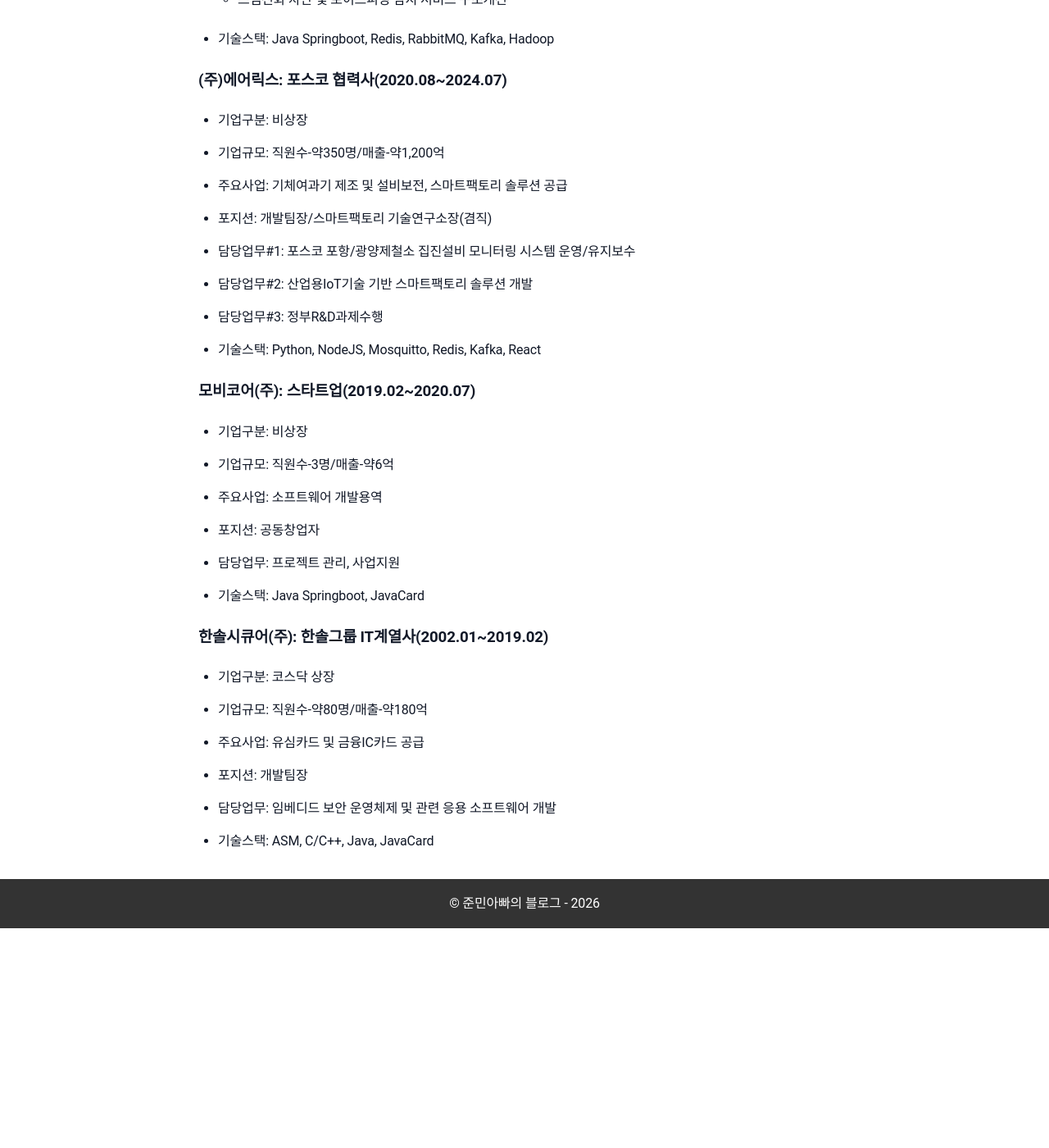
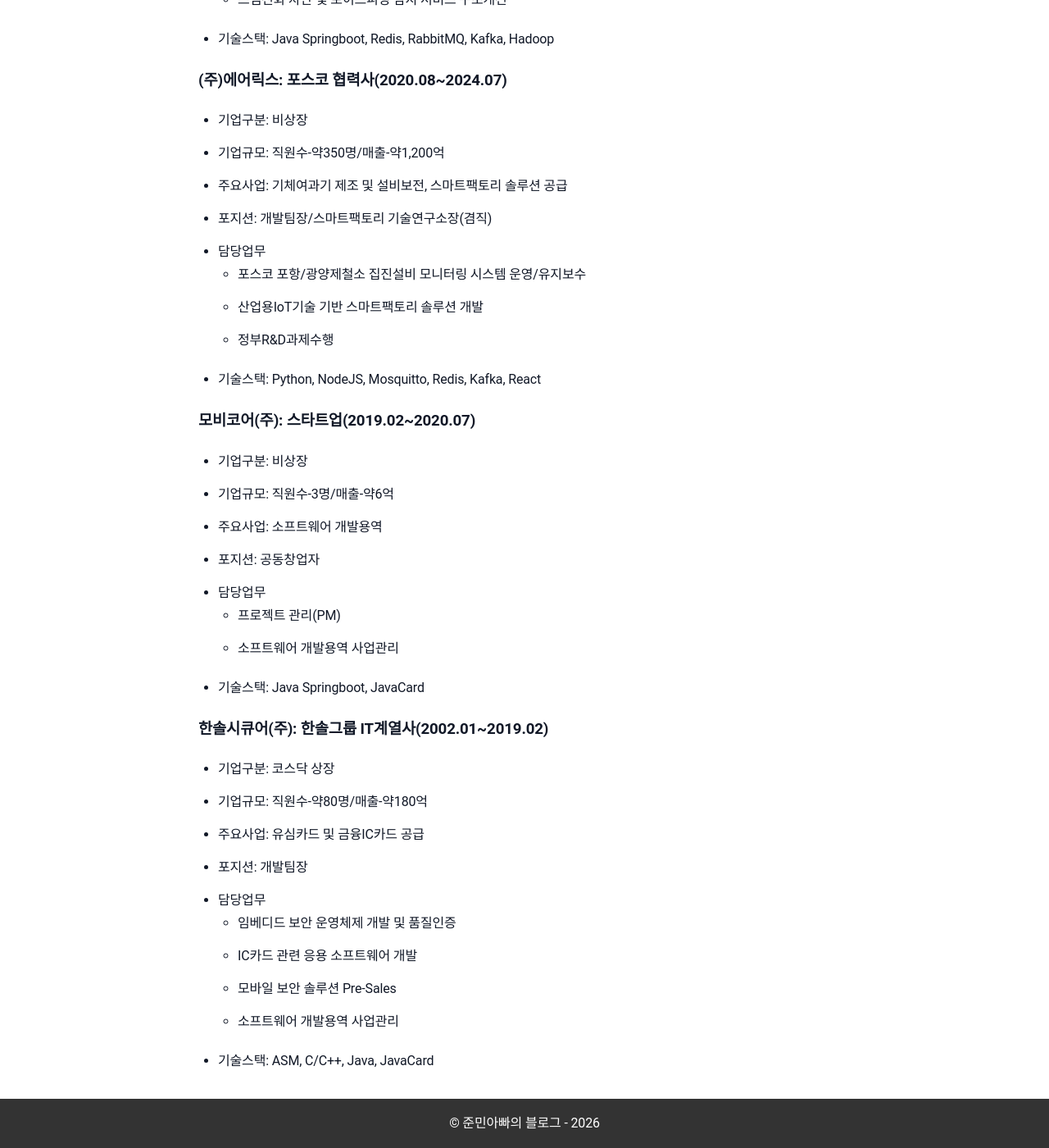
Before and after one commit to sanghoon-lee/sanghoon-lee.github.io, a Jekyll site: the page built from career.md, in a window 1280 px wide and 1400 px high, scrolled down 522 px. Shown: the whole window at 82% size. Built offline with Jekyll 4.4.1, drawn with Linux system fonts in a browser that asks for light colours; before the commit the page ends 1654 px from its top, so only the background shows below that.

Commit message:
career 수정

```diff
--- a/career.md
+++ b/career.md
@@ -21,9 +21,10 @@ permalink: /career/
 * 기업규모: 직원수-약350명/매출-약1,200억
 * 주요사업: 기체여과기 제조 및 설비보전, 스마트팩토리 솔루션 공급
 * 포지션: 개발팀장/스마트팩토리 기술연구소장(겸직)
-* 담당업무#1: 포스코 포항/광양제철소 집진설비 모니터링 시스템 운영/유지보수
-* 담당업무#2: 산업용IoT기술 기반 스마트팩토리 솔루션 개발
-* 담당업무#3: 정부R&D과제수행
+* 담당업무
+    - 포스코 포항/광양제철소 집진설비 모니터링 시스템 운영/유지보수
+    - 산업용IoT기술 기반 스마트팩토리 솔루션 개발
+    - 정부R&D과제수행
 * 기술스택: Python, NodeJS, Mosquitto, Redis, Kafka, React
 
 ### 모비코어(주): 스타트업(2019.02~2020.07)
@@ -31,7 +32,9 @@ permalink: /career/
 * 기업규모: 직원수-3명/매출-약6억
 * 주요사업: 소프트웨어 개발용역
 * 포지션: 공동창업자
-* 담당업무: 프로젝트 관리, 사업지원
+* 담당업무
+    - 프로젝트 관리(PM)
+    - 소프트웨어 개발용역 사업관리
 * 기술스택: Java Springboot, JavaCard
 
 ### 한솔시큐어(주): 한솔그룹 IT계열사(2002.01~2019.02)
@@ -39,5 +42,9 @@ permalink: /career/
 * 기업규모: 직원수-약80명/매출-약180억
 * 주요사업: 유심카드 및 금융IC카드 공급
 * 포지션: 개발팀장
-* 담당업무: 임베디드 보안 운영체제 및 관련 응용 소프트웨어 개발
+* 담당업무
+    - 임베디드 보안 운영체제 개발 및 품질인증
+    - IC카드 관련 응용 소프트웨어 개발
+    - 모바일 보안 솔루션 Pre-Sales
+    - 소프트웨어 개발용역 사업관리
 * 기술스택: ASM, C/C++, Java, JavaCard
```
